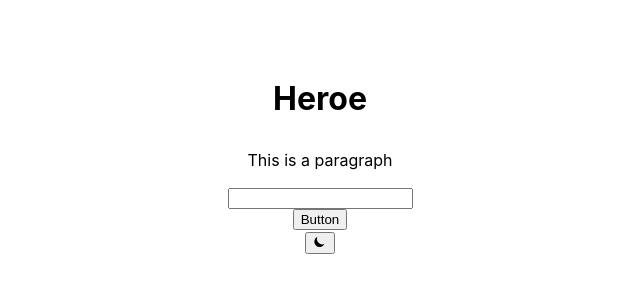
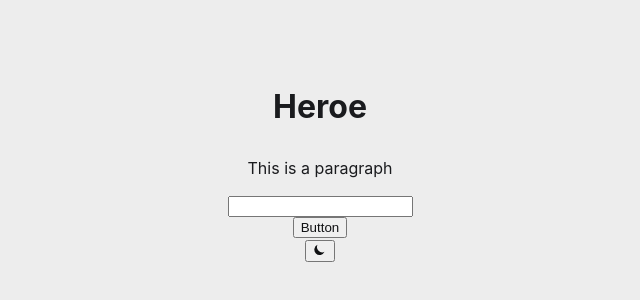
Before and after one commit to AlbanaCodes/react-theme-switcher, a React (Vite) app: page / in a window 1280 px wide. Shown: the part 240-540 px from the top of the page, without its empty margins (320-960 px from the left). Built offline with nearby package versions, Linux system fonts and the light colour scheme.

Commit message:
some basic colors

```diff
--- a/src/App.jsx
+++ b/src/App.jsx
@@ -5,7 +5,7 @@ import ThemeSwitcher from './components/ThemeSwitcher/ThemeSwitcher';
 
 function App() {
 	return (
-		<div className="App container dark flex">
+		<div className="App flex">
 			<Heroe />
 			<ThemeSwitcher />
 		</div>
--- a/src/App.scss
+++ b/src/App.scss
@@ -1,42 +1,38 @@
-@import './styles/standard';
-
-:root{
-	// light mode
-	// dark mode
-}
-
-@media(prefers-color-scheme: dark){
-	:root{
-		color-scheme: dark;
-	}
-}
-
-@media(prefers-color-scheme: light){
-	:root{
-		color-scheme: light;
-	}
-}
+@use './styles/colors' as *;
 
 :root[color-scheme="dark"] {
+	color: $orange-400;
+	background-color: $background-amoled;
+
+	button{
+		color: $orange-400;
+		text-decoration: none;
+	}
+
+	input {
+		color: $orange-400;
+	}
+
 	color-scheme: dark;
 }
 
 :root[color-scheme="light"] {
+	color: $dark-700;
+	background-color: $white;
+
+	button{
+		color: $dark-900;
+	}
+
+	input {
+		color: $dark-700;
+	}
+
 	color-scheme: light;
 }
 
 .App{
-	background-color: var(--primary);
 	font-family: var(--font-base);
-}
-
-.container {
-	width: 100%;
-	min-height: 100vh;
-}
-
-header {
-	background-color: var(--navbar-color);
 }
 
 .flex {
--- a/src/styles/standard.scss
+++ /dev/null
@@ -1,26 +0,0 @@
-@use './colors' as *;
-
-body {
-	margin: 0;
-	padding: 0;
-}
-
-.light {
-	.text {
-		color: $dark-900;
-	}
-
-	.background{
-		background-color: $dark-000;
-	}
-}
-
-.dark {
-	.text {
-		color: $white;
-	}
-
-	.background{
-		background-color: $dark-700;
-	}
-}
```
